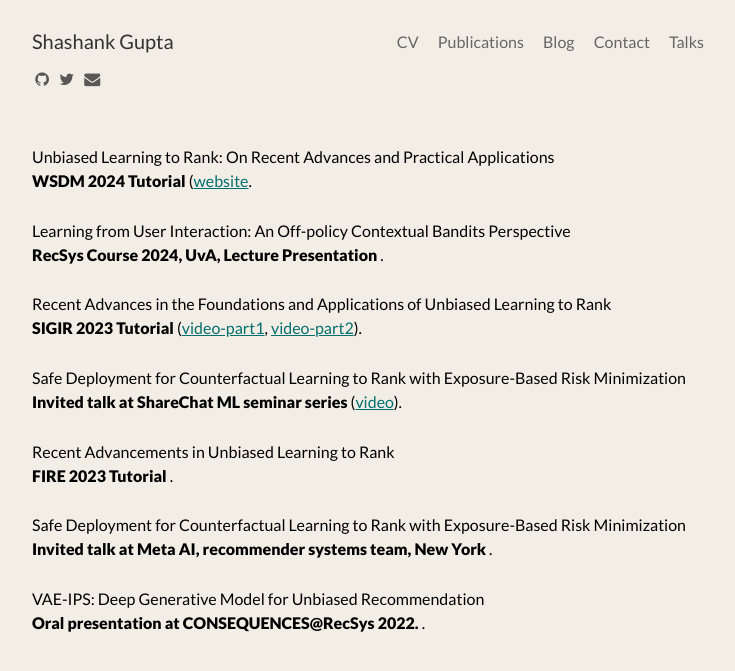
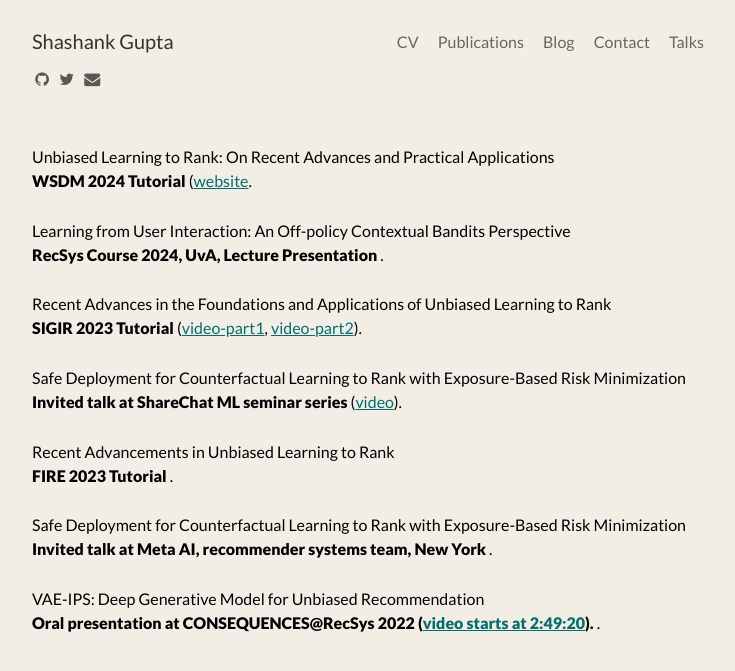
Before and after one commit to shashankg7/shashankg7.github.io, a Jekyll site: the page built from talks.md, in a window 1280 px wide. Shown: the top 671 px of the page, without its empty margins (272-1007 px from the left). Built offline with Jekyll 4.4.1, drawn with Linux system fonts in a browser that asks for light colours; nearby versions of some CDN libraries.

Commit message:
Update talks.md

```diff
--- a/talks.md
+++ b/talks.md
@@ -22,4 +22,4 @@
 <b>Invited talk at Meta AI, recommender systems team, New York </b>.
 
 VAE-IPS: Deep Generative Model for Unbiased Recommendation <br>
-<b>Oral presentation at CONSEQUENCES@RecSys 2022. </b>.
+<b>Oral presentation at CONSEQUENCES@RecSys 2022 ([video starts at 2:49:20](https://www.youtube.com/watch?v=N-nn1500Q-g)). </b>.
```
